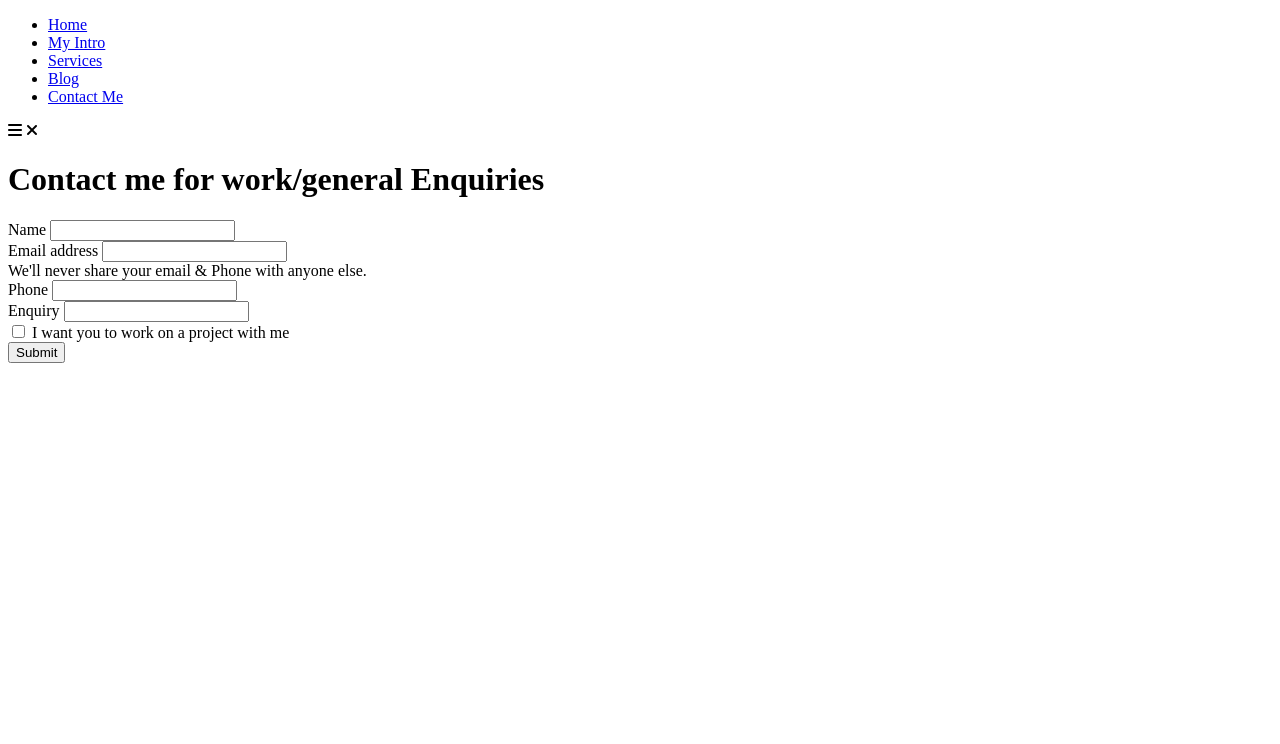
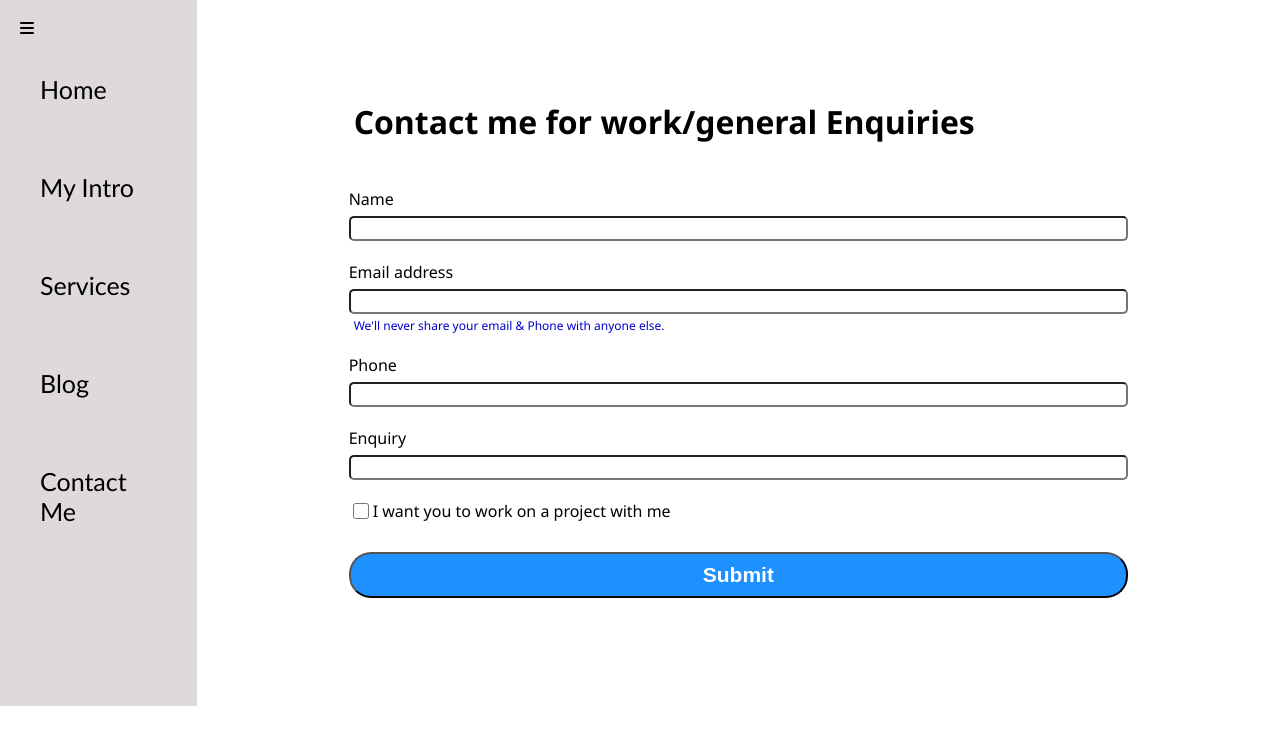
Before and after one commit to mahammedafzal786/My_Portfolio_Project, a plain HTML site: page contect.html in a window 1280 px wide. Drawn offline with Linux system fonts and the light colour scheme; the site is published under a folder, as on GitHub Pages, so addresses that start at the root find nothing.

Commit message:
Update contect.html paths

```diff
--- a/contect.html
+++ b/contect.html
@@ -4,7 +4,7 @@
     <meta charset="UTF-8" />
     <meta name="viewport" content="width=device-width, initial-scale=1.0" />
     <title>Contect</title>
-    <link rel="stylesheet" href="/style.css" />
+    <link rel="stylesheet" href="style.css" />
     <link
       rel="stylesheet"
       href="https://cdnjs.cloudflare.com/ajax/libs/font-awesome/6.5.2/css/all.min.css"
@@ -19,11 +19,11 @@
         <!-- Afzal -->
         <nav>
           <ul>
-            <li><a href="/">Home</a></li>
-            <li><a href="/intro.html">My Intro</a></li>
-            <li><a href="/services.html">Services</a></li>
-            <li><a href="/blog.html">Blog</a></li>
-            <li><a href="/contect.html">Contact Me</a></li>
+            <li><a href="">Home</a></li>
+            <li><a href="intro.html">My Intro</a></li>
+            <li><a href="services.html">Services</a></li>
+            <li><a href="blog.html">Blog</a></li>
+            <li><a href="contect.html">Contact Me</a></li>
           </ul>
         </nav>
       </div>
@@ -84,6 +84,6 @@
         </div>
       </div>
     </div>
-    <script src="/script.js"></script>
+    <script src="script.js"></script>
   </body>
 </html>
```
